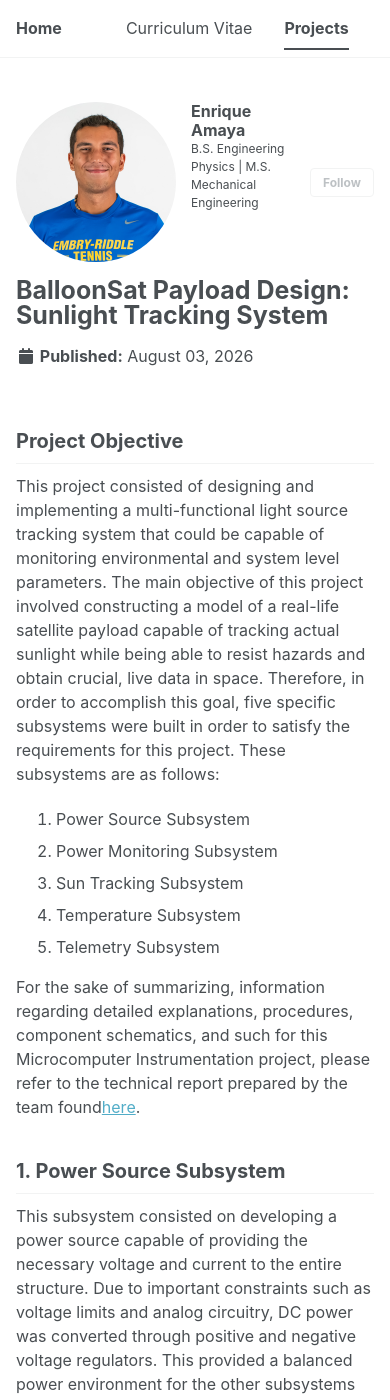
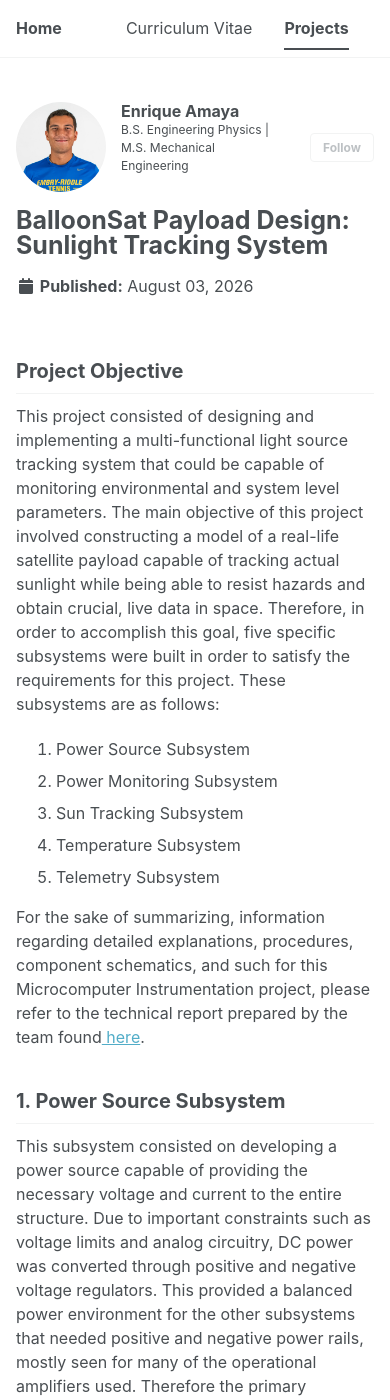
Before and after one commit to kikeamaya/kikeamaya.github.io, a Jekyll site: the page built from _portfolio/balloonsat.html, in a window 390 px wide and 1400 px high. Built offline with Jekyll 4.4.1, drawn with Linux system fonts in a browser that asks for light colours; a style sheet for code colours, icons or effects is not loaded.

Commit message:
Typo fix in baloonsat, profile pic in mobile adjustment

```diff
--- a/_portfolio/balloonsat.html
+++ b/_portfolio/balloonsat.html
@@ -30,7 +30,7 @@ built in order to satisfy the requirements for this project. These subsystems ar
 <p>
 For the sake of summarizing, information regarding detailed explanations, procedures, component schematics, and such for
 this Microcomputer Instrumentation project, please refer to the technical report prepared
-by the team found<a href="{{ '/files/EP391-Final-Project-Report.pdf' | relative_url }}" target="_blank" rel="noopener noreferrer">here</a>.
+by the team found<a href="{{ '/files/EP391-Final-Project-Report.pdf' | relative_url }}" target="_blank" rel="noopener noreferrer"> here</a>.
 </p>
 
 <h2> 1. Power Source Subsystem</h2>
--- /dev/null
+++ b/_sass/_custom_mobile_profile_pic.scss
@@ -0,0 +1,13 @@
+/* Smaller profile pic in mobile version*/
+
+@media (max-width: 768px)
+{
+ .author__avatar img
+    {
+        width: 90px;
+        height: 90px;
+        max-width: 90px;
+        object-fit: cover;
+        border-radius: 50%;
+    }
+}
--- a/assets/css/main.scss
+++ b/assets/css/main.scss
@@ -40,4 +40,5 @@
     "custom_publications",
     "custom_courses",
     "custom_mobile_navigation",
-    "custom_about";
+    "custom_about",
+    "custom_mobile_profile_pic";
```
